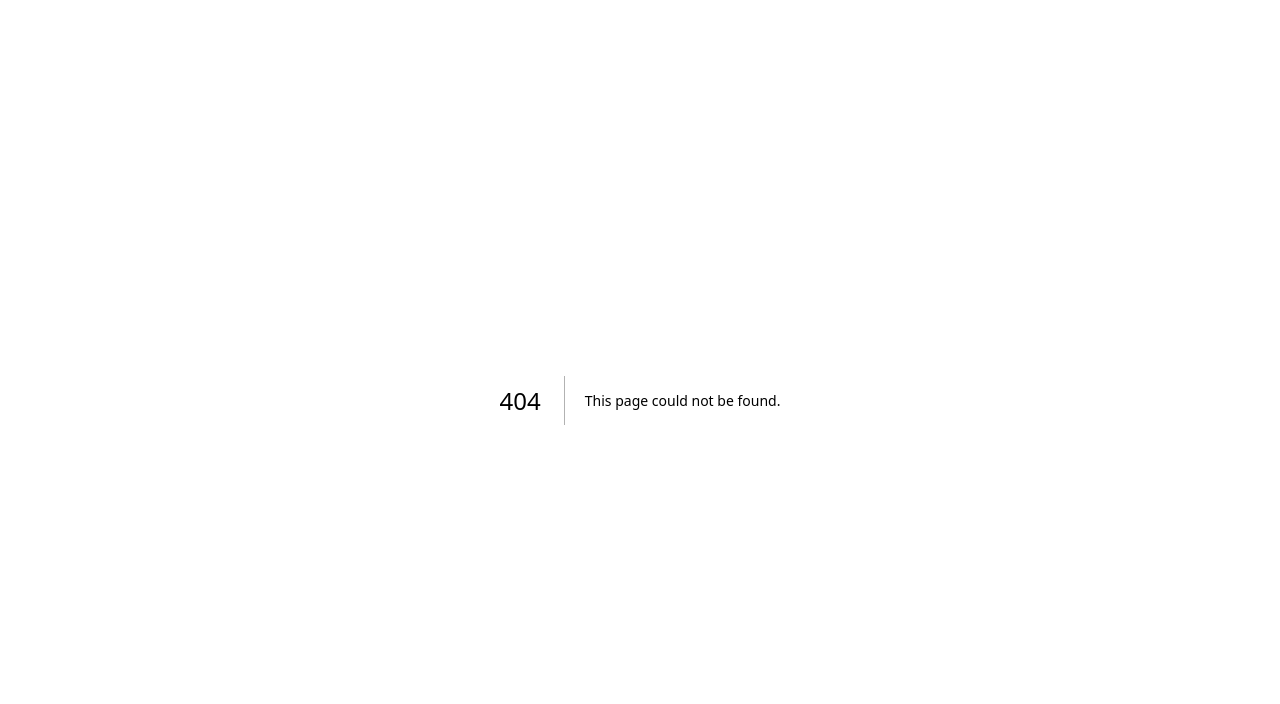
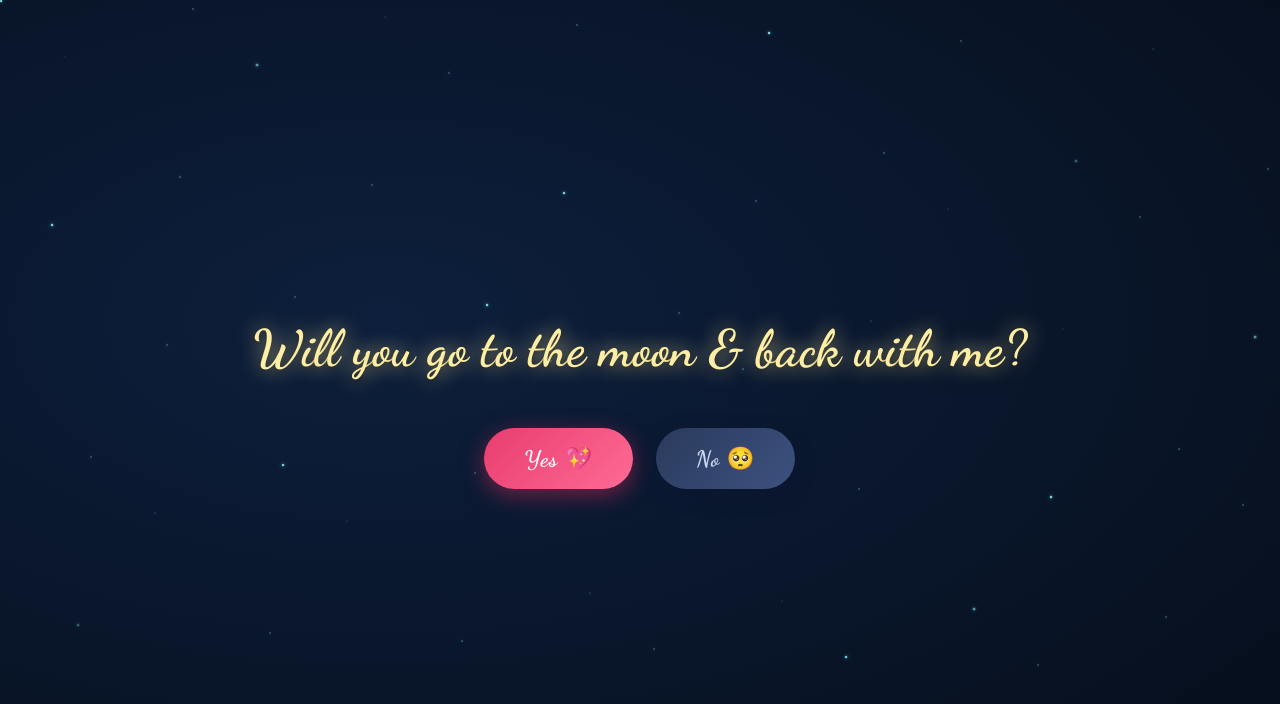
Before and after one commit to Kusk24/ice-breaker, a Next.js app: page /question in a window 1280 px wide. Before the commit this address had no page. Shown: the top 704 px of the page. Built offline with nearby package versions, Linux system fonts and the light colour scheme.

Commit message:
Expensive Animation Reduced

```diff
--- a/app/components/MoonBackButton.tsx
+++ b/app/components/MoonBackButton.tsx
@@ -7,6 +7,10 @@ export default function MoonBackButton({ className }: { className?: string }) {
   const backLabel = siteText.buttonTwo.trim() || "Back To Flowers";
 
   function handleClick() {
+    // Fly rocket off to the right
+    const rocket = document.querySelector<HTMLElement>(".rocket-flight");
+    if (rocket) rocket.classList.add("exiting-right");
+
     const moonWrap = document.querySelector<HTMLElement>(".moon-wrap--journey");
     if (moonWrap) moonWrap.classList.add("returning");
 
@@ -21,7 +25,6 @@ export default function MoonBackButton({ className }: { className?: string }) {
       }
     };
 
-    // Wait for the return animation to finish before cross-fading pages
     setTimeout(navigate, 3800);
   }
 
--- /dev/null
+++ b/app/components/RocketCta.tsx
@@ -0,0 +1,66 @@
+"use client";
+import { useRouter } from "next/navigation";
+
+const PARTICLE_COLORS = [
+  "#FF5A70", "#FF8000", "#FFD766",
+  "#EEF6FF", "#C0D8EE", "#3558A8",
+  "#fdeea5", "#ffffff",
+];
+
+export default function RocketCta({ className, label }: { className?: string; label: string }) {
+  const router = useRouter();
+
+  function handleClick(e: React.MouseEvent<HTMLButtonElement>) {
+    const rect = e.currentTarget.getBoundingClientRect();
+    const cx = rect.left + rect.width / 2;
+    const cy = rect.top + rect.height / 2;
+
+    // Shake + collapse the rocket
+    const rocket = document.querySelector<HTMLElement>(".rocket-flight");
+    if (rocket) rocket.classList.add("exploding");
+
+    // Spawn particles flying in all directions
+    const count = 36;
+    for (let i = 0; i < count; i++) {
+      const p = document.createElement("div");
+      p.className = "explosion-particle";
+      const angle = (i / count) * 2 * Math.PI + (Math.random() - 0.5) * 0.6;
+      const dist  = 70 + Math.random() * 220;
+      const size  = 5 + Math.random() * 18;
+      const dur   = 0.55 + Math.random() * 0.85;
+      const color = PARTICLE_COLORS[i % PARTICLE_COLORS.length];
+      // small chance of a streak shape instead of dot
+      const isStreak = Math.random() < 0.3;
+
+      p.style.cssText = [
+        `left:${cx}px`,
+        `top:${cy}px`,
+        `width:${isStreak ? size * 3 : size}px`,
+        `height:${size}px`,
+        `border-radius:${isStreak ? "50%" : "50%"}`,
+        `background:${color}`,
+        `--tx:${Math.cos(angle) * dist}px`,
+        `--ty:${Math.sin(angle) * dist}px`,
+        `--dur:${dur}s`,
+      ].join(";");
+
+      document.body.appendChild(p);
+      setTimeout(() => p.remove(), (dur + 0.2) * 1000);
+    }
+
+    // Navigate after explosion settles
+    setTimeout(() => {
+      if (typeof document.startViewTransition === "function") {
+        document.startViewTransition(() => router.push("/question"));
+      } else {
+        router.push("/question");
+      }
+    }, 950);
+  }
+
+  return (
+    <button type="button" className={className} onClick={handleClick}>
+      {label}
+    </button>
+  );
+}
--- a/app/globals.css
+++ b/app/globals.css
@@ -53,6 +53,7 @@ body {
   width: 100%;
   overflow: hidden;
   isolation: isolate;
+  contain: paint layout;
 }
 
 /* ─── Stars ─── */
@@ -71,9 +72,10 @@ body {
   border-radius: 50%;
   background: #8eeeff;
   opacity: 0.3;
-  box-shadow: 0 0 10px rgba(137, 244, 255, 0.9);
+  box-shadow: 0 0 4px rgba(137, 244, 255, 0.7);
   animation: twinkle 3.8s ease-in-out infinite;
   animation-delay: var(--delay);
+  will-change: opacity;
 }
 
 /* ─── Crescent Moon ─── */
@@ -125,7 +127,7 @@ body {
   bottom: 0;
   height: 46%;
   background: radial-gradient(ellipse at center, rgba(66, 190, 224, 0.2), rgba(2, 8, 19, 0) 72%);
-  filter: blur(28px);
+  filter: blur(14px);
 }
 
 .moon-wrap--journey {
@@ -265,10 +267,9 @@ body {
   border-radius: 999px;
   pointer-events: none;
   background: radial-gradient(ellipse at 90% center, rgba(255, 180, 60, 0.68) 0%, rgba(255, 110, 30, 0.36) 45%, rgba(255, 80, 0, 0) 100%);
-  filter: blur(2.5px);
   transform: translateY(-50%);
   z-index: 0;
-  animation: rocket-trail-pulse 0.9s ease-in-out infinite;
+  animation: rocket-trail-pulse 1.4s ease-in-out infinite;
 }
 
 .rocket-flight__flame {
@@ -285,10 +286,9 @@ body {
   height: 18%;
   border-radius: 55% 80% 80% 55%;
   background:
-    radial-gradient(circle at 65% 50%, rgba(255, 255, 200, 0.95) 0%, rgba(255, 220, 100, 0) 40%),
+    radial-gradient(circle at 65% 50%, rgba(255, 255, 200, 0.92) 0%, rgba(255, 220, 100, 0) 40%),
     linear-gradient(90deg, #ff7316 0%, #ffbe38 48%, #fff8b0 100%);
-  filter: blur(0.8px);
-  animation: flame-outer 0.22s ease-in-out infinite;
+  animation: flame-outer 0.55s ease-in-out infinite;
 }
 
 .rocket-flight__flame--core {
@@ -298,8 +298,7 @@ body {
   height: 9%;
   border-radius: 60% 88% 88% 60%;
   background: linear-gradient(90deg, #ffe44a 0%, #fffbe0 100%);
-  filter: drop-shadow(0 0 6px rgba(255, 220, 60, 0.9));
-  animation: flame-core 0.16s ease-in-out infinite;
+  animation: flame-core 0.4s ease-in-out infinite;
 }
 
 .rocket-flight__cta {
@@ -419,34 +418,10 @@ body {
 }
 
 @keyframes moon-forming {
-  0% {
-    transform: scale(0.92);
-    box-shadow:
-      0 0 20px rgba(240, 212, 120, 0.45),
-      0 0 58px rgba(235, 198, 96, 0.2);
-    filter: brightness(0.92);
-  }
-  36% {
-    transform: scale(0.98);
-    box-shadow:
-      0 0 24px rgba(245, 220, 130, 0.58),
-      0 0 82px rgba(242, 210, 110, 0.28);
-    filter: brightness(0.96);
-  }
-  72% {
-    transform: scale(1.04);
-    box-shadow:
-      0 0 30px rgba(248, 228, 144, 0.72),
-      0 0 106px rgba(246, 216, 122, 0.34);
-    filter: brightness(1);
-  }
-  100% {
-    transform: scale(1);
-    box-shadow:
-      0 0 36px rgba(250, 231, 150, 0.78),
-      0 0 110px rgba(250, 214, 120, 0.38);
-    filter: brightness(1);
-  }
+  0%   { transform: scale(0.92); opacity: 0.72; }
+  36%  { transform: scale(0.98); opacity: 0.86; }
+  72%  { transform: scale(1.04); opacity: 0.96; }
+  100% { transform: scale(1);    opacity: 1; }
 }
 
 @keyframes moon-halo-forming {
@@ -470,17 +445,8 @@ body {
 }
 
 @keyframes moon-full-glow {
-  0%, 100% {
-    box-shadow:
-      0 0 36px rgba(250, 231, 150, 0.78),
-      0 0 110px rgba(250, 214, 120, 0.38);
-  }
-  50% {
-    box-shadow:
-      0 0 56px rgba(255, 239, 174, 0.95),
-      0 0 150px rgba(247, 214, 127, 0.52),
-      0 0 240px rgba(240, 205, 118, 0.18);
-  }
+  0%, 100% { opacity: 0.88; }
+  50%       { opacity: 1; }
 }
 
 @keyframes moon-full-halo {
@@ -572,6 +538,46 @@ body {
     transform: translate(-50%, -50%) rotate(0deg) scale(1);
     filter: blur(0);
   }
+}
+
+/* ─── Rocket exit / explosion states ─── */
+.rocket-flight.exiting-right {
+  animation: rocket-exit-right 1.1s cubic-bezier(0.5, 0, 0.8, 0.5) forwards !important;
+  pointer-events: none;
+}
+
+.rocket-flight.exploding {
+  animation: rocket-explode 0.55s ease-out forwards !important;
+  pointer-events: none;
+}
+
+@keyframes rocket-exit-right {
+  0%   { opacity: 1; transform: translateX(0) translateY(0); }
+  20%  { transform: translateX(60px) translateY(-20px); }
+  100% { opacity: 0; transform: translateX(130vw) translateY(-60px); }
+}
+
+@keyframes rocket-explode {
+  0%   { opacity: 1; transform: scale(1); }
+  30%  { transform: scale(1.35) rotate(8deg); filter: brightness(2.5); }
+  60%  { transform: scale(0.5) rotate(-15deg); filter: brightness(3); opacity: 0.7; }
+  100% { opacity: 0; transform: scale(0.1) rotate(30deg); }
+}
+
+/* Explosion particles (appended to body by RocketCta) */
+.explosion-particle {
+  position: fixed;
+  border-radius: 50%;
+  pointer-events: none;
+  z-index: 9999;
+  transform: translate(-50%, -50%);
+  animation: particle-fly var(--dur, 0.8s) ease-out forwards;
+}
+
+@keyframes particle-fly {
+  0%   { opacity: 1; transform: translate(-50%, -50%) translate(0, 0) scale(1); }
+  70%  { opacity: 0.9; }
+  100% { opacity: 0; transform: translate(-50%, -50%) translate(var(--tx), var(--ty)) scale(0.2); }
 }
 
 /* ─── Mist ─── */
@@ -1972,10 +1978,150 @@ body {
   }
 }
 
+/* ─── Mobile performance ─── */
+@media (max-width: 768px) {
+  /* Hide every other star on small screens */
+  .star:nth-child(even) { display: none; }
+
+  /* Simpler mist */
+  .mist, .moon-scene .mist { filter: none; }
+
+  /* No blur on rocket trail */
+  .rocket-flight__trail { filter: none; }
+
+  /* Slow looping animations on moon */
+  .moon--fullrise {
+    animation:
+      moon-forming 6.2s cubic-bezier(0.24, 1, 0.34, 1) 0.25s both,
+      moon-full-breathe 8s ease-in-out 6.55s infinite;
+  }
+  .moon--fullrise::before { animation: moon-halo-forming 6.2s ease-in-out 0.25s both; }
+
+  /* Slow flame flicker more on mobile */
+  .rocket-flight__flame--outer { animation-duration: 0.9s; }
+  .rocket-flight__flame--core  { animation-duration: 0.7s; }
+
+  /* Remove drop-shadow on rocket */
+  .rocket-flight__craft { filter: none; }
+}
+
+/* ─── Question Page ─── */
+.question-scene {
+  background: radial-gradient(ellipse at 30% 40%, #0d1f3c 0%, #060d1a 100%);
+  display: flex;
+  align-items: center;
+  justify-content: center;
+}
+
+.question-content {
+  position: relative;
+  text-align: center;
+  z-index: 10;
+  padding: 2rem;
+}
+
+/* debris pieces flying in from explosion */
+.question-debris {
+  position: absolute;
+  inset: 0;
+  pointer-events: none;
+  margin: 0;
+}
+
+.debris-piece {
+  position: absolute;
+  font-size: 1.4rem;
+  left: 50%;
+  top: 50%;
+  opacity: 0;
+  animation: debris-scatter 0.9s cubic-bezier(0.2, 0.8, 0.4, 1) calc(var(--di) * 0.07s) both;
+}
+
+.debris-piece:nth-child(1)  { --dx: -160px; --dy: -120px; }
+.debris-piece:nth-child(2)  { --dx:  80px;  --dy: -180px; }
+.debris-piece:nth-child(3)  { --dx:  180px; --dy: -60px;  }
+.debris-piece:nth-child(4)  { --dx:  140px; --dy:  100px; }
+.debris-piece:nth-child(5)  { --dx: -60px;  --dy:  160px; }
+.debris-piece:nth-child(6)  { --dx: -180px; --dy:  40px;  }
+.debris-piece:nth-child(7)  { --dx: -100px; --dy: -180px; }
+
+@keyframes debris-scatter {
+  0%   { opacity: 1; transform: translate(-50%, -50%) scale(1.6); }
+  60%  { opacity: 1; }
+  100% { opacity: 0; transform: translate(calc(-50% + var(--dx)), calc(-50% + var(--dy))) scale(0.4) rotate(360deg); }
+}
+
+.question-title {
+  font-family: var(--font-dancing), cursive;
+  font-size: clamp(1.6rem, 4.5vw, 3.2rem);
+  font-weight: 700;
+  color: #fdeea5;
+  text-shadow:
+    0 0 20px rgba(253, 238, 165, 0.7),
+    0 2px 8px rgba(0, 0, 0, 0.6);
+  margin: 0 0 2.5rem;
+  line-height: 1.5;
+}
+
+.question-char {
+  display: inline-block;
+  opacity: 0;
+  animation: blossom-in 0.75s cubic-bezier(0.34, 1.56, 0.64, 1) forwards;
+  animation-delay: calc(0.3s + var(--qi) * 0.045s);
+}
+
+.question-choices {
+  display: flex;
+  gap: 1.4rem;
+  justify-content: center;
+  flex-wrap: wrap;
+  opacity: 0;
+  animation: q-choices-in 0.6s ease-out 2.8s forwards;
+}
+
+@keyframes q-choices-in {
+  from { opacity: 0; transform: translateY(18px); }
+  to   { opacity: 1; transform: translateY(0); }
+}
+
+.q-btn {
+  padding: 0.6em 1.8em;
+  border-radius: 999px;
+  border: none;
+  font-family: var(--font-dancing), cursive;
+  font-size: clamp(1rem, 2.5vw, 1.4rem);
+  font-weight: 700;
+  cursor: pointer;
+  transition: transform 0.18s ease, box-shadow 0.18s ease;
+  letter-spacing: 0.03em;
+}
+
+.q-btn--yes {
+  background: linear-gradient(135deg, #e83d6e 0%, #ff6b95 100%);
+  color: #fff;
+  box-shadow: 0 6px 22px rgba(220, 40, 90, 0.5);
+}
+
+.q-btn--yes:hover { transform: scale(1.1); box-shadow: 0 10px 30px rgba(220, 40, 90, 0.65); }
+.q-btn--yes:active { transform: scale(0.96); }
+
+.q-btn--no {
+  background: linear-gradient(135deg, #2a3a5c 0%, #3d5280 100%);
+  color: #c8d8f0;
+  box-shadow: 0 6px 18px rgba(10, 20, 50, 0.5);
+}
+
+.q-btn--no:hover { transform: scale(1.06); }
+.q-btn--no:active { transform: scale(0.96); }
+
+/* ─── Reduced motion ─── */
 @media (prefers-reduced-motion: reduce) {
-  *, *::before, *::after {
-    animation-duration: 0.001ms !important;
-    animation-iteration-count: 1 !important;
-    transition-duration: 0.001ms !important;
-  }
-}
+  /* Stop all looping decorative animations */
+  .star                        { animation: none; opacity: 0.35; }
+  .moon--fullrise              { animation: moon-forming 6.2s cubic-bezier(0.24,1,0.34,1) 0.25s both; }
+  .moon--fullrise::before      { animation: moon-halo-forming 6.2s ease-in-out 0.25s both; }
+  .rocket-flight__flame--outer { animation: none; opacity: 0.85; }
+  .rocket-flight__flame--core  { animation: none; opacity: 0.9; }
+  .rocket-flight__trail        { animation: none; opacity: 0.6; }
+  .mist, .moon-scene .mist     { filter: none; }
+}
--- a/app/moon/page.tsx
+++ b/app/moon/page.tsx
@@ -1,6 +1,7 @@
 import type { CSSProperties } from "react";
 import Image from "next/image";
 import MoonBackButton from "../components/MoonBackButton";
+import RocketCta from "../components/RocketCta";
 import { siteText } from "@/lib/content";
 
 const stars = Array.from({ length: 70 }, (_, i) => ({
@@ -82,9 +83,7 @@ export default function MoonPage() {
             className="rocket-flight__image"
             priority
           />
-          <button type="button" className="rocket-flight__cta" aria-label={rocketLabel}>
-            {rocketLabel}
-          </button>
+          <RocketCta className="rocket-flight__cta" label={rocketLabel} />
         </div>
       </div>
 
--- /dev/null
+++ b/app/question/page.tsx
@@ -0,0 +1,46 @@
+import type { CSSProperties } from "react";
+
+const stars = Array.from({ length: 50 }, (_, i) => ({
+  x: (i * 23) % 100,
+  y: (i * 37) % 92,
+  delay: `${(i % 7) * 0.6}s`,
+}));
+
+export default function QuestionPage() {
+  return (
+    <main className="scene question-scene" aria-label="Question page">
+      <div className="sky" aria-hidden>
+        {stars.map((star, i) => (
+          <span
+            key={i}
+            className="star"
+            style={{ "--x": star.x, "--y": star.y, "--delay": star.delay } as CSSProperties}
+          />
+        ))}
+      </div>
+
+      <div className="question-content">
+        <p className="question-debris" aria-hidden>
+          {["🔴", "🟡", "⚪", "🔵", "🔴", "🟡", "⚪"].map((emoji, i) => (
+            <span key={i} className="debris-piece" style={{ "--di": i } as CSSProperties}>
+              {emoji}
+            </span>
+          ))}
+        </p>
+
+        <h1 className="question-title">
+          {"Will you go to the moon & back with me?".split("").map((ch, i) => (
+            <span key={i} className="question-char" style={{ "--qi": i } as CSSProperties}>
+              {ch === " " ? "\u00A0" : ch}
+            </span>
+          ))}
+        </h1>
+
+        <div className="question-choices">
+          <button className="q-btn q-btn--yes">Yes 💖</button>
+          <button className="q-btn q-btn--no">No 🥺</button>
+        </div>
+      </div>
+    </main>
+  );
+}
```
